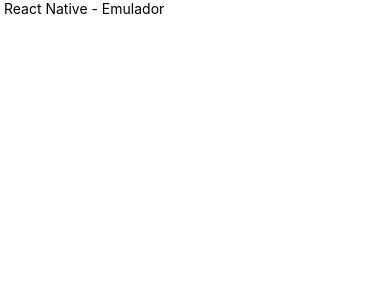
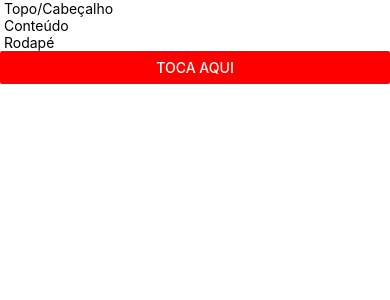
Before and after one commit to 77bueno/ola-react-native, a React Native app: screen / in a window 390 px wide. Shown: the top 300 px of the page. Built offline with nearby package versions, Linux system fonts and the light colour scheme.

Commit message:
Marcação de Texto

```diff
--- a/App.js
+++ b/App.js
@@ -1,12 +1,27 @@
-import { StatusBar, View, Text } from "react-native";
+import { StatusBar, View, Text, SafeAreaView, Button, Alert } from "react-native";
 
 export default function App() {
+  function vai() {
+    Alert.alert("Olá! ", "Fulano!");
+  }
   return (
     <>
       <StatusBar barStyle="light-content" backgroundColor="red" />
-      <View>
-        <Text> React Native - Emulador </Text>
-      </View>
+      <SafeAreaView>
+        <View>
+          <Text> Topo/Cabeçalho </Text>
+        </View>
+
+        <View>
+          <Text> Conteúdo </Text>
+        </View>
+
+        <View>
+          <Text> Rodapé </Text>
+          <Button title="Toca aqui" color="red" onPress={vai} />
+        </View>
+      </SafeAreaView>
+
     </>
   )
 }
```
